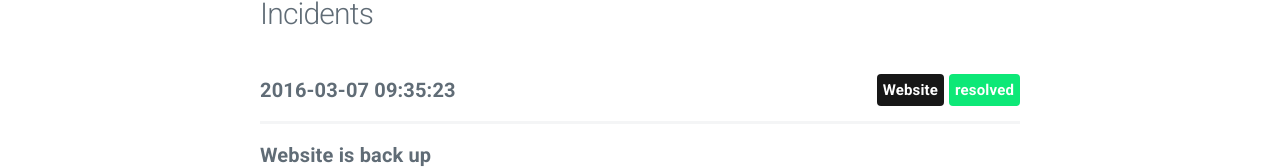
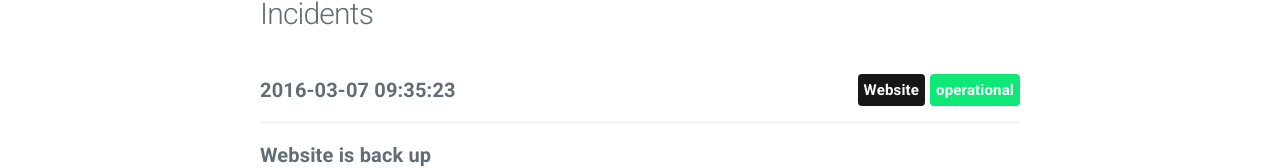
Before and after one commit to nanch/status.relaxhavefun.com, a plain HTML site: page index.html in a window 1280 px wide. Shown: the part 385-553 px from the top of the page. Drawn offline with nearby package versions, Linux system fonts and the light colour scheme.

Commit message:
Updated the main page again

```diff
--- a/index.html
+++ b/index.html
@@ -41,7 +41,7 @@
                 <h4>Incidents</h4>
                 <div class="incident">
                         <span class="date">2016-03-07 09:35:23</span>
-                            <span class="label operational float-right">resolved</span>
+                            <span class="label operational float-right">operational</span>
                             <span class="label system float-right">Website</span>
                         <hr/>
                         <span class="title">Website is back up</span>
```
